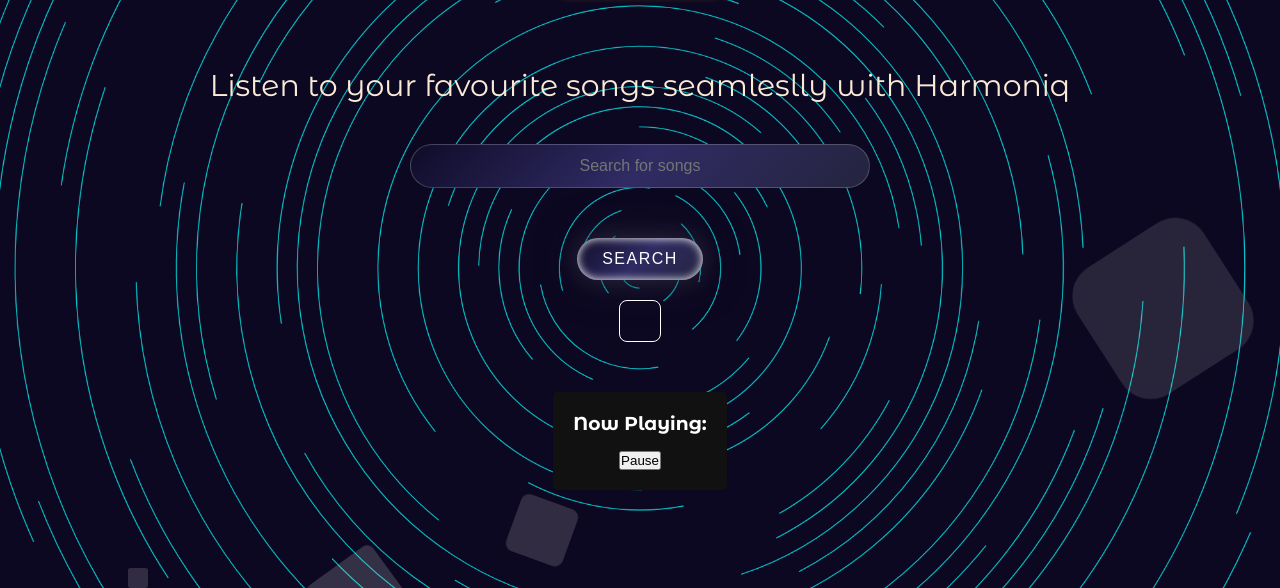
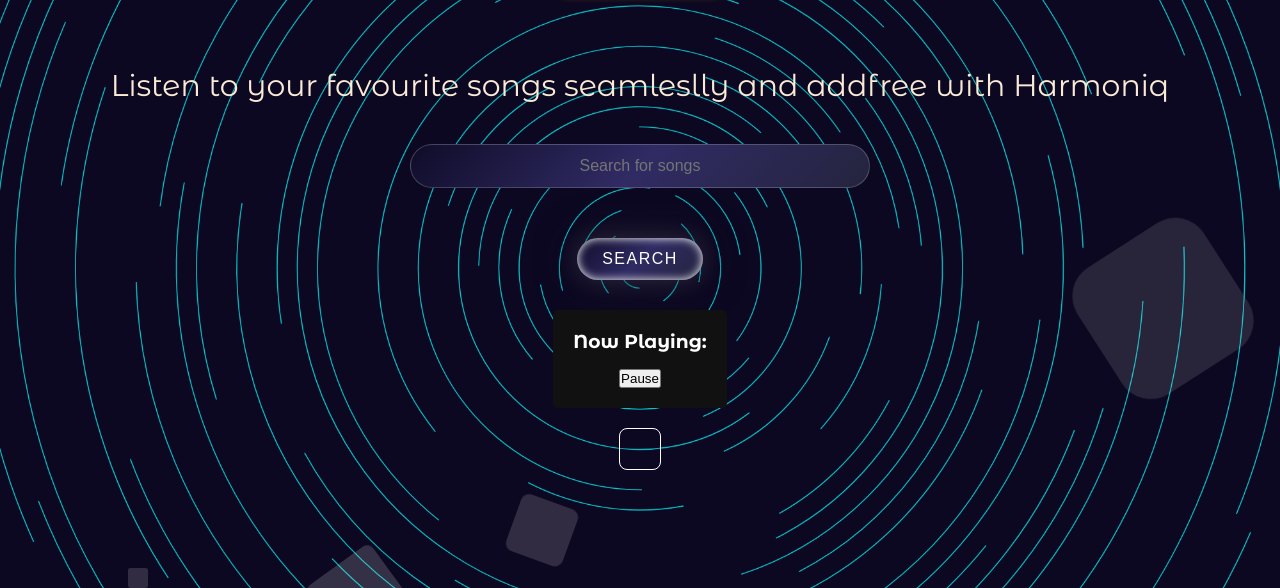
Before and after one commit to kannan2004-cre/Harmoniq, a plain HTML site: page index.html in a window 1280 px wide. Shown: the part 212-800 px from the top of the page. Drawn offline with Linux system fonts and the light colour scheme.

Commit message:
upsate 24/8/24

```diff
--- a/index.html
+++ b/index.html
@@ -32,7 +32,7 @@
     </a>
   </div>
   <div id="content">
-    <h2>Listen to your favourite songs seamleslly with Harmoniq</h2>
+    <h2>Listen to your favourite songs seamleslly and addfree with Harmoniq</h2>
     <div id="search">
       <div class="search-container">
         <input type="text" id="songsearch" placeholder="Search for songs">
@@ -40,13 +40,13 @@
       <button id="search-button" onclick="searchsong()">Search</button>
     </div>
   </div>
-  <div id="song" class="song-container"></div>
   <div id="now-playing" class="now-playing">
     <h3>Now Playing:</h3>
     <div id="now-playing-info"></div>
     <div id="audio-player"></div>
     <button id="play-pause-button" onclick="togglePlayPause()">Pause</button>
   </div>
+  <div id="song" class="song-container"></div>
   <script src="script.js"></script>
   <script src="https://www.youtube.com/iframe_api"></script>
 </body>
```
